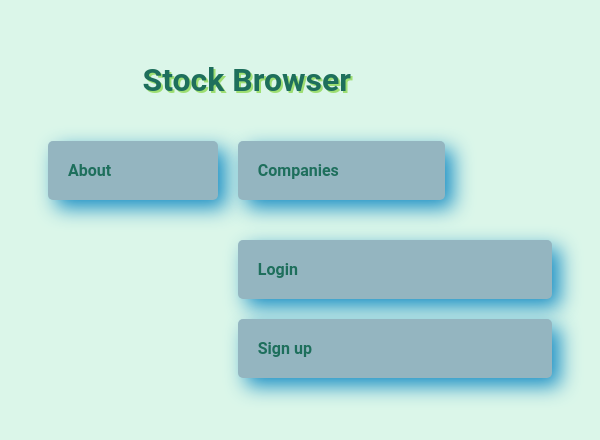
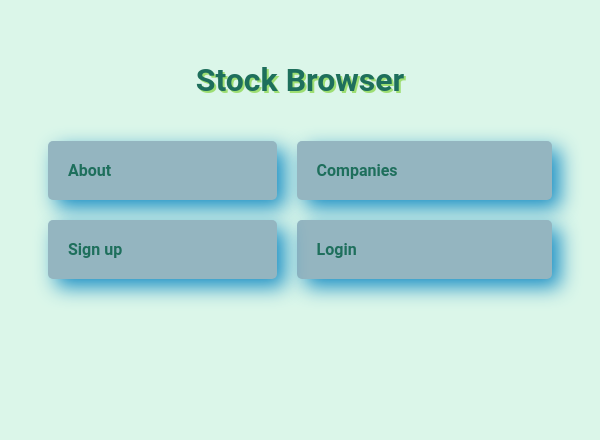
Before and after one commit to BraedonTaylor/COMP-3512Asg2, a PHP site: page /comp-3512asg2/ in a window 600 px wide. Shown: the part 116-556 px from the top of the page. Run offline with PHP 8.4, Linux system fonts and the light colour scheme; data comes from the database, SQL or seed files in the repository.

Commit message:
Fixed index grid stuff

```diff
--- a/style.css
+++ b/CSS/index.css
@@ -176,6 +176,15 @@ html body main.favorites-container form {
         grid-row: 4 / span 1;
     }
 
+    #loginBox {
+        grid-column: 2 / span 1;
+        grid-row: 3 / span 1;
+    }
+     #signupBox {
+        grid-column: 1 / span 1;
+        grid-row: 3 / span 1;
+    }
+
     html body main.favorites-container form {
         grid-row: auto;
         grid-column: 1;
--- a/index.php
+++ b/index.php
@@ -25,7 +25,7 @@ try{
         <meta charset="utf-8">
         <title>Home</title>
         <link rel="stylesheet" href="https://cdnjs.cloudflare.com/ajax/libs/font-awesome/4.7.0/css/font-awesome.min.css">
-        <link rel="stylesheet" href="style.css">
+        <link rel="stylesheet" href="CSS/index.css">
         <link rel="stylesheet" href="css/navbar.css">
         <script src="navbar.js"></script>
         <script src="home.js"></script>
--- /dev/null
+++ b/js/list.js
@@ -0,0 +1,4 @@
+document.addEventListener("DOMContentLoaded", function () {
+//Turn on the loading animation
+    document.querySelector("#companyLoader").classList.toggle('hide');
+}
--- a/list.php
+++ b/list.php
@@ -28,6 +28,7 @@ if (isset($_SESSION["userID"]) && $_SESSION["userID"] != null) {
                 <h1>List Of Companies</h1>
                 Filter: <input type="text" class="search" placeholder="Search for a Company"> <button id="clearButton" class="buttons">Clear Filter</button>
                 <p id="spacer"></p>
+                <div class='loader hide' id='companyLoader'></div>
                 <section id="companyList"></section>
             </section>
         </div>
```
Also changed, not shown: css/style222.css (+30 -0 lines).
